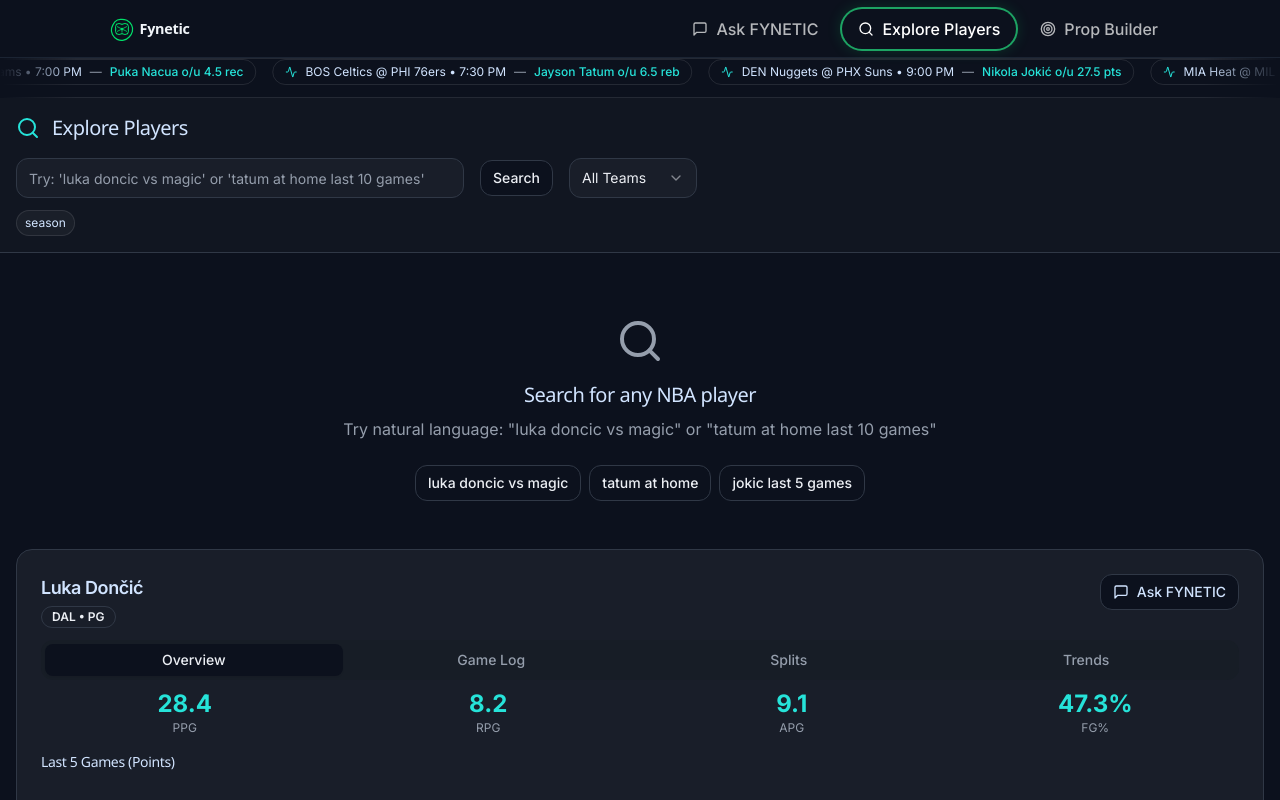
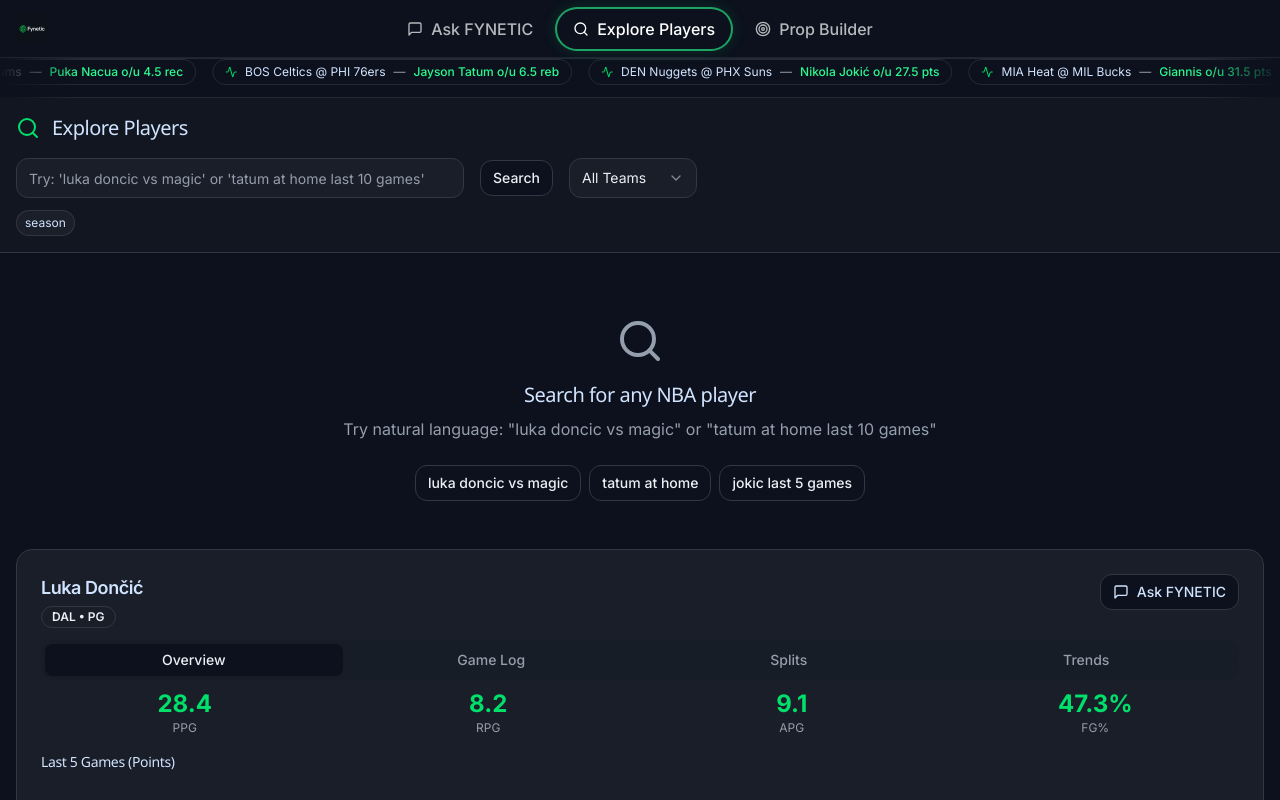
Before and after one commit to SuryaRavichandran0108/fynetic-ai-insights, a React (Vite) app: page /players in a window 1280 px wide. Shown: the top 800 px of the page. Built offline with nearby package versions, Linux system fonts and the light colour scheme; the HTML template or start-up script is replaced by a standard one.

Commit message:
Refactor: Apply FYNETIC branding

```diff
--- a/src/components/TrendingPopover.tsx
+++ b/src/components/TrendingPopover.tsx
@@ -66,7 +66,7 @@ export function TrendingPopover({ open, onPick, anchorRef, onClose }: TrendingPo
         }}
       >
         <div className="flex items-center gap-2 mb-3 px-2">
-          <TrendingUp className="h-4 w-4 text-accent-teal" />
+          <TrendingUp className="h-4 w-4 text-primary-500" />
           <span className="text-sm font-medium text-text-primary">Trending questions</span>
         </div>
 
--- a/src/components/layout/MinimalHeader.tsx
+++ b/src/components/layout/MinimalHeader.tsx
@@ -12,14 +12,15 @@ export function MinimalHeader() {
 
   return (
     <header className="sticky top-0 z-50 w-full border-b border-[#1b2433] bg-[var(--surface)] h-[58px]">
-      <div className="max-w-[1100px] mx-auto px-4 h-full flex items-center justify-between">
-        {/* Logo */}
-        <Link to="/" className="flex items-center gap-2 shrink-0">
-          <img src="/brand/fynetic-logo.svg" alt="FYNETIC" className="h-8 w-auto" />
+      <div className="max-w-[1400px] mx-auto px-4 h-full flex items-center">
+        {/* Logo - Left */}
+        <Link to="/" className="flex items-center shrink-0">
+          <img src="/brand/fynetic-logo-official.png" alt="FYNETIC" className="h-8 w-auto" />
         </Link>
 
-        {/* Navigation */}
-        <nav className="flex items-center gap-2">
+        {/* Navigation - Center */}
+        <nav className="flex-1 flex justify-center">
+          <div className="flex items-center gap-2">
           {navigationItems.map((item) => {
             const Icon = item.icon;
             const isActive = location.pathname === item.path;
@@ -41,7 +42,11 @@ export function MinimalHeader() {
               </Link>
             );
           })}
+          </div>
         </nav>
+
+        {/* Right spacer for balance */}
+        <div className="shrink-0 w-[32px]"></div>
       </div>
     </header>
   );
--- a/src/components/paywall/PremiumPaywall.tsx
+++ b/src/components/paywall/PremiumPaywall.tsx
@@ -6,7 +6,7 @@ export default function PremiumPaywall() {
         Build and analyze your props with Vegas baselines, then chat with FYNETIC for deeper, AI-forward insights.
       </p>
       <div className="mt-5 flex justify-center gap-3">
-        <a className="px-4 py-2 rounded-lg bg-[var(--accent-teal)]/90 hover:brightness-110 text-black font-medium" href="#">
+        <a className="px-4 py-2 rounded-lg bg-primary-500 hover:bg-primary-600 text-black font-medium" href="#">
           Upgrade to Premium
         </a>
         <a className="px-4 py-2 rounded-lg border border-white/15 hover:bg-white/[0.04]" href="/ask">
--- a/src/components/prop/PropTicketCard.tsx
+++ b/src/components/prop/PropTicketCard.tsx
@@ -47,7 +47,7 @@ export default function PropTicketCard({ ticket, onRemoved }: { ticket: PropTick
       <div className="mt-2 flex justify-between items-center">
         <button
           onClick={onAsk}
-          className="text-[13px] text-[var(--accent-teal)] hover:brightness-110"
+          className="text-[13px] text-primary-400 hover:text-primary-300"
         >
           Ask FYNETIC →
         </button>
--- a/src/components/ticker/GameTicker.tsx
+++ b/src/components/ticker/GameTicker.tsx
@@ -18,12 +18,12 @@ export function GameTicker() {
             key={`${game.id}-${index}`}
             className="flex items-center gap-2 px-3 py-1 rounded-full bg-[var(--bg)]/60 border border-white/10 whitespace-nowrap"
           >
-            <Activity className="h-3 w-3 text-accent-teal" />
+            <Activity className="h-3 w-3 text-primary-500" />
             <span className="text-xs text-text-primary">
-              {game.away} @ {game.home} • {game.time}
+              {game.away} @ {game.home}
             </span>
             <span className="text-xs text-text-muted">—</span>
-            <span className="text-xs text-accent-teal font-medium">{game.prop}</span>
+            <span className="text-xs text-primary-400 font-medium">{game.prop}</span>
           </div>
         ))}
       </div>
--- a/src/components/trending/TrendingCard.tsx
+++ b/src/components/trending/TrendingCard.tsx
@@ -22,10 +22,10 @@ export function TrendingCard({ question, playerName, propLine, team, avatarSrc,
     >
       <div className="flex items-center gap-3">
         <div className="flex-1 min-w-0">
-          <p className="text-[15px] text-text-primary font-medium line-clamp-2 mb-2 group-hover:text-accent-teal transition-colors">
+          <p className="text-[15px] text-text-primary font-medium line-clamp-2 mb-2 group-hover:text-primary-400 transition-colors">
             {question}
           </p>
-          <div className="inline-flex items-center gap-1 px-2 py-0.5 rounded-full bg-white/[0.04] border border-white/10 text-[13px] text-accent-teal font-medium">
+          <div className="inline-flex items-center gap-1 px-2 py-0.5 rounded-full bg-white/[0.04] border border-white/10 text-[13px] text-primary-400 font-medium">
             {propLine}
           </div>
         </div>
--- a/src/index.css
+++ b/src/index.css
@@ -31,6 +31,9 @@ All colors MUST be HSL format for proper theming.
 
 @layer base {
   :root {
+    /* Brand Color (Exact RGB) */
+    --brand-green-rgb: 0 224 106;
+
     /* Background Colors - Fixed HSL values */
     --background: 222 42% 8%; /* Deep Navy Charcoal #0B0F19 */
     --foreground: 213 27% 94%; /* Warm Off-White #F1F5F9 */
@@ -108,6 +111,9 @@ All colors MUST be HSL format for proper theming.
   }
 
   .dark {
+    /* Brand Color (Exact RGB) */
+    --brand-green-rgb: 0 224 106;
+
     /* Dark Mode maintains consistent cyber-teal theme - Fixed HSL values */
     --background: 222 42% 8%; /* Deep Navy Charcoal #0B0F19 */
     --foreground: 213 27% 94%; /* Warm Off-White #F1F5F9 */
--- a/src/pages/ExplorePlayers.tsx
+++ b/src/pages/ExplorePlayers.tsx
@@ -98,19 +98,19 @@ function PlayerCard({ player }: { player: Player }) {
           <TabsContent value="overview" className="space-y-4">
             <div className="grid grid-cols-2 md:grid-cols-4 gap-4">
               <div className="text-center">
-                <p className="text-2xl font-bold text-accent-teal">{player.stats.ppg}</p>
+                <p className="text-2xl font-bold text-primary-500">{player.stats.ppg}</p>
                 <p className="text-xs text-text-muted">PPG</p>
               </div>
               <div className="text-center">
-                <p className="text-2xl font-bold text-accent-teal">{player.stats.rpg}</p>
+                <p className="text-2xl font-bold text-primary-500">{player.stats.rpg}</p>
                 <p className="text-xs text-text-muted">RPG</p>
               </div>
               <div className="text-center">
-                <p className="text-2xl font-bold text-accent-teal">{player.stats.apg}</p>
+                <p className="text-2xl font-bold text-primary-500">{player.stats.apg}</p>
                 <p className="text-xs text-text-muted">APG</p>
               </div>
               <div className="text-center">
-                <p className="text-2xl font-bold text-accent-teal">{player.stats.fg_pct}%</p>
+                <p className="text-2xl font-bold text-primary-500">{player.stats.fg_pct}%</p>
                 <p className="text-xs text-text-muted">FG%</p>
               </div>
             </div>
@@ -121,7 +121,7 @@ function PlayerCard({ player }: { player: Player }) {
                 {player.recentGames.map((points, index) => (
                   <div key={index} className="flex-1 flex flex-col items-center">
                     <div
-                      className="w-full bg-accent-teal/80 rounded-t-sm"
+                      className="w-full bg-primary-500/80 rounded-t-sm"
                       style={{ height: `${(points / 35) * 100}%` }}
                     />
                     <span className="text-xs text-text-muted mt-1">{points}</span>
@@ -145,11 +145,11 @@ function PlayerCard({ player }: { player: Player }) {
             <div className="grid grid-cols-2 gap-4">
               <div>
                 <p className="text-sm font-medium text-text-primary">Home</p>
-                <p className="text-lg text-accent-teal">29.2 PPG</p>
+                <p className="text-lg text-primary-500">29.2 PPG</p>
               </div>
               <div>
                 <p className="text-sm font-medium text-text-primary">Away</p>
-                <p className="text-lg text-accent-teal">27.6 PPG</p>
+                <p className="text-lg text-primary-500">27.6 PPG</p>
               </div>
             </div>
           </TabsContent>
@@ -164,7 +164,7 @@ function PlayerCard({ player }: { player: Player }) {
         <div className="mt-4 text-right">
           <button
             onClick={handleAskFynetic}
-            className="text-accent-teal hover:text-accent-teal-700 text-sm font-medium inline-flex items-center gap-1"
+            className="text-primary-400 hover:text-primary-300 text-sm font-medium inline-flex items-center gap-1"
           >
             Ask FYNETIC about this →
           </button>
@@ -229,7 +229,7 @@ export default function ExplorePlayers() {
       <div className="border-b border-border bg-surface-2/50 p-4">
         <div className="max-w-7xl mx-auto">
           <div className="flex items-center gap-3 mb-4">
-            <Search className="h-6 w-6 text-accent-teal" />
+            <Search className="h-6 w-6 text-primary-500" />
             <h1 className="text-xl font-semibold text-text-primary">Explore Players</h1>
           </div>
 
@@ -305,7 +305,7 @@ export default function ExplorePlayers() {
                 <button
                   type="button"
                   onClick={handoffToAsk}
-                  className="inline-flex items-center gap-1 text-[13px] text-accent-teal hover:brightness-110 border border-white/10 rounded-full px-3 py-1.5 bg-white/[0.02] hover:bg-white/[0.04] focus-visible:outline-none focus-visible:ring-2 focus-visible:ring-white/25"
+                  className="inline-flex items-center gap-1 text-[13px] text-primary-400 hover:text-primary-300 border border-white/10 rounded-full px-3 py-1.5 bg-white/[0.02] hover:bg-white/[0.04] focus-visible:outline-none focus-visible:ring-2 focus-visible:ring-primary-400/60"
                 >
                   Ask FYNETIC about this →
                 </button>
@@ -315,7 +315,7 @@ export default function ExplorePlayers() {
               <div className="grid grid-cols-2 md:grid-cols-3 gap-4 mb-4">
                 {preview.summary.map((stat) => (
                   <div key={stat.label} className="text-center">
-                    <p className="text-2xl font-bold text-accent-teal">{stat.value}</p>
+                    <p className="text-2xl font-bold text-primary-500">{stat.value}</p>
                     <p className="text-xs text-text-muted">{stat.label}</p>
                   </div>
                 ))}
```
Also changed, not shown: src/styles/tokens.css (+7 -7 lines), public/brand/fynetic-logo-official.png (added).
